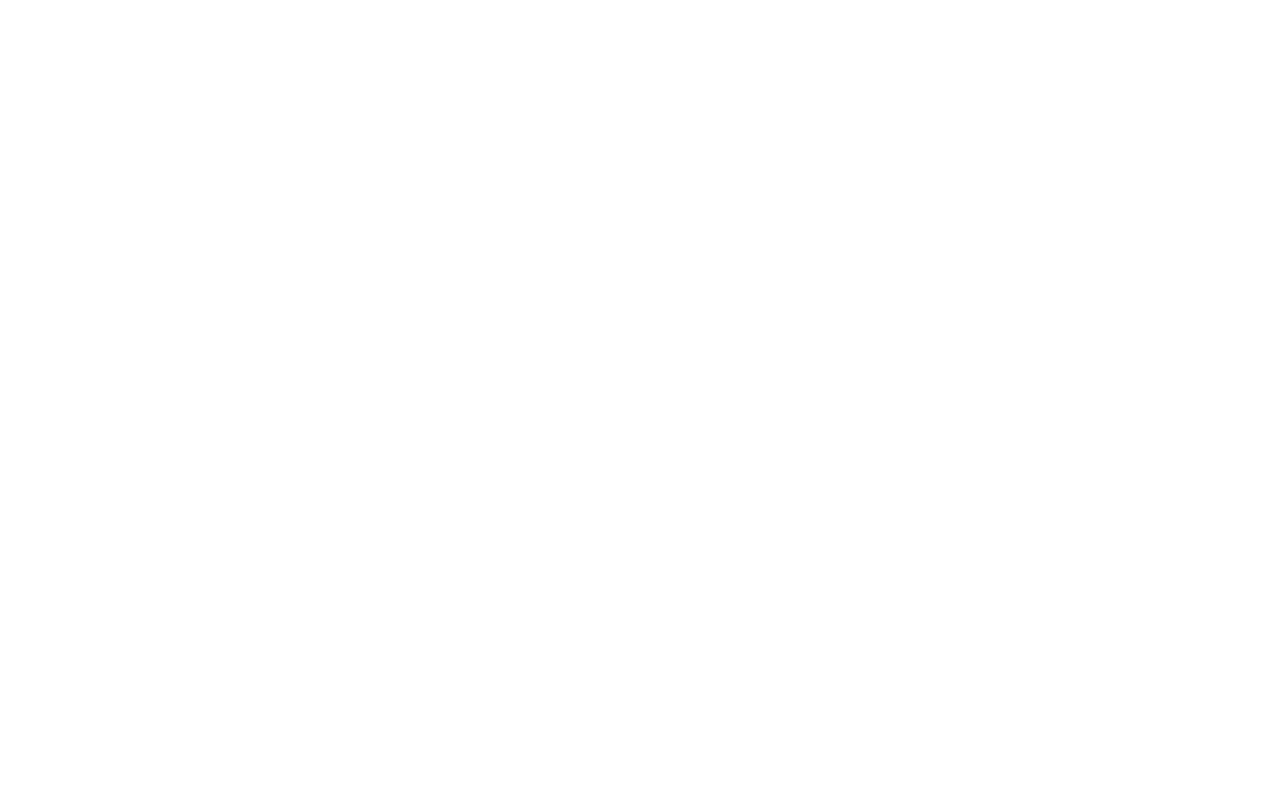
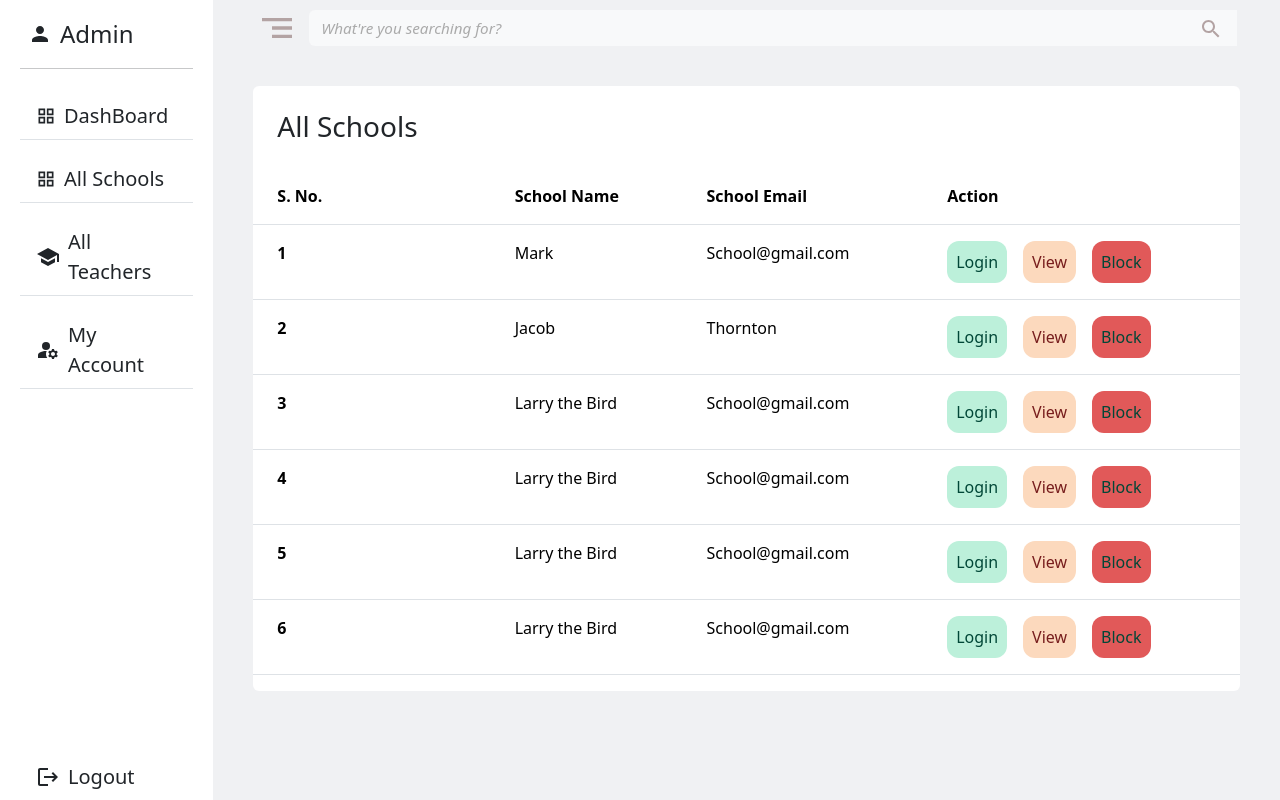
Before and after one commit to Taran-Arora/School_user, a React (Create React App) app: page /allschools in a window 1280 px wide. Before the commit this address had no page. Built offline with nearby package versions, Linux system fonts and the light colour scheme.

Commit message:
all done

```diff
--- a/src/App.js
+++ b/src/App.js
@@ -1,15 +1,20 @@
 import { BrowserRouter, Routes, Route } from 'react-router-dom';
 import Login from './Components/Login';
-import Links from './Components/Links';
 import Register from './Components/Register';
 import Forgot from './Components/Forget';
 import './Style/Style.scss';
 import Dashboard from './Components/Dashboard';
+import Home from './Components/Home';
+import AllTeachers from './Components/AllTeachers';
+import DashLayout from './Components/DashLayout';
+import AllSchools from './Components/AllSchools';
 
 
 
 function App() {
 
+
+  <DashLayout/>
 
   return (
     <>
@@ -17,10 +22,13 @@
         <Routes>
           {/* <Route path="/" /> */}
           <Route path="/login" element={<Login />} />
-          <Route path="/" element={<Links />} />
+          <Route path="/" element={<Dashboard />} />
           <Route path="/register" element={<Register />} />
           <Route path="/forgot" element={<Forgot />} />
-          <Route path="/dashboard" element={<Dashboard />} />
+          <Route element={<DashLayout />}>
+            <Route path="/allschools" element={<AllSchools />} />
+            <Route path="/allteachers" element={<AllTeachers />} />
+          </Route>
         </Routes>
       </BrowserRouter>
     </>
--- /dev/null
+++ b/src/Components/AllSchools.js
@@ -0,0 +1,89 @@
+import React from 'react'
+import Nav from './Nav'
+import { Link } from 'react-router-dom';
+import { Col, Container, Row } from 'react-bootstrap';
+
+const AllSchools = ({Toggle}) => {
+    return (
+        <div className='px-3'>
+            <Nav Toggle={Toggle} />
+            <Container fluid>
+                <div className="table-responsive">
+                    <table className="table">
+                        <thead><h3 className='table-heading'>All Schools</h3></thead>
+                        <tbody>
+                            <tr>
+                                <th scope="col">S. No.</th>
+                                <th scope="col">School Name</th>
+                                <th scope="col">School Email</th>
+                                <th scope="col">Action</th>
+                            </tr>
+                            <tr>
+                                <th scope="row">1</th>
+                                <td>Mark</td>
+                                <td>School@gmail.com</td>
+                                <td className='d-flex gap-3'>
+                                    <Link to="" className='btn-login'>Login</Link>
+                                    <Link to="" className='btn-view'>View</Link>
+                                    <Link to="" className='btn-block'>Block</Link>
+                                </td>
+                            </tr>
+                            <tr>
+                                <th scope="row">2</th>
+                                <td>Jacob</td>
+                                <td>Thornton</td>
+                                <td className='d-flex gap-3'>
+                                    <Link to="" className='btn-login'>Login</Link>
+                                    <Link to="" className='btn-view'>View</Link>
+                                    <Link to="" className='btn-block'>Block</Link>
+                                </td>
+                            </tr>
+                            <tr>
+                                <th scope="row">3</th>
+                                <td>Larry the Bird</td>
+                                <td>School@gmail.com</td>
+                                <td className='d-flex gap-3'>
+                                    <Link to="" className='btn-login'>Login</Link>
+                                    <Link to="" className='btn-view'>View</Link>
+                                    <Link to="" className='btn-block'>Block</Link>
+                                </td>
+                            </tr>
+                            <tr>
+                                <th scope="row">4</th>
+                                <td>Larry the Bird</td>
+                                <td>School@gmail.com</td>
+                                <td className='d-flex gap-3'>
+                                    <Link to="" className='btn-login'>Login</Link>
+                                    <Link to="" className='btn-view'>View</Link>
+                                    <Link to="" className='btn-block'>Block</Link>
+                                </td>
+                            </tr>
+                            <tr>
+                                <th scope="row">5</th>
+                                <td>Larry the Bird</td>
+                                <td>School@gmail.com</td>
+                                <td className='d-flex gap-3'>
+                                    <Link to="" className='btn-login'>Login</Link>
+                                    <Link to="" className='btn-view'>View</Link>
+                                    <Link to="" className='btn-block'>Block</Link>
+                                </td>
+                            </tr>
+                            <tr>
+                                <th scope="row">6</th>
+                                <td>Larry the Bird</td>
+                                <td>School@gmail.com</td>
+                                <td className='d-flex gap-3'>
+                                    <Link to="" className='btn-login'>Login</Link>
+                                    <Link to="" className='btn-view'>View</Link>
+                                    <Link to="" className='btn-block'>Block</Link>
+                                </td>
+                            </tr>
+                        </tbody>
+                    </table>
+                </div>
+            </Container>
+        </div>
+    )
+}
+
+export default AllSchools
--- /dev/null
+++ b/src/Components/DashLayout.js
@@ -0,0 +1,49 @@
+import { Container } from 'react-bootstrap';
+import React, { useState, useEffect } from 'react';
+import Sidebar from './Sidebar';
+import { Outlet } from 'react-router-dom';
+
+export default function DashLayout() {
+    const [toggle, setToggle] = useState(true);
+    const [transitioning, setTransitioning] = useState(false);
+
+    useEffect(() => {
+        if (window.innerWidth < 1200) {
+            setToggle(false);
+        }
+    }, []);
+
+    const Toggle = () => {
+        setTransitioning(true);
+        setToggle(!toggle);
+    };
+
+    useEffect(() => {
+        if (transitioning) {
+            const timeout = setTimeout(() => {
+                setTransitioning(false);
+            }, 200);
+            return () => clearTimeout(timeout);
+        }
+    }, [toggle, transitioning]);
+    return (
+        <>
+
+            <Container fluid className="dash min-vh-100">
+                <div className="row">
+                    <div
+                        className={`col-12 col-md-4 col-lg-3 col-xl-2 bg-white vh-100 position-fixed z-1 ${toggle ? 'sidebar-visible' : 'sidebar-hidden'}`}
+                        style={{ transition: 'transform 0.5s ease', transform: toggle ? 'translateX(0)' : 'translateX(-100%)' }}
+                    >
+                        <Sidebar />
+                    </div>
+                    {toggle && <div className="col-4 col-md-2"></div>}
+                    <div className="col">
+                        <Outlet />
+                    </div>
+                </div>
+            </Container>
+
+        </>
+    )
+}
--- a/src/Components/Dashboard.js
+++ b/src/Components/Dashboard.js
@@ -2,7 +2,7 @@
 import Home from './Home';
 import Sidebar from './Sidebar';
 import { Container } from 'react-bootstrap';
-import AllTeachers from './AllTeachers';
+
 
 const Dashboard = () => {
     const [toggle, setToggle] = useState(true);
@@ -38,12 +38,12 @@
                     <Sidebar />
                 </div>
                 {toggle && <div className="col-4 col-md-2"></div>}
+                <div className="col">
+                    <Home Toggle={Toggle} />
+                </div>
                 {/* <div className="col">
-                    <Home Toggle={Toggle} />
-                </div> */}
-                <div className="col">
                     <AllTeachers Toggle={Toggle} />
-                </div>
+                </div>  */}
             </div>
         </Container>
     );
--- a/src/Components/Sidebar.js
+++ b/src/Components/Sidebar.js
@@ -19,9 +19,13 @@
             <GridViewIcon className='fs-5 me-2'></GridViewIcon>
             <span className='fs-5'>DashBoard</span>
         </Link>
-        <Link to="/" className="list-group-item py-2 d-flex align-items-center my-2">
+        <Link to="/allschools" className="list-group-item py-2 d-flex align-items-center my-2">
+            <GridViewIcon className='fs-5 me-2'></GridViewIcon>
+            <span className='fs-5'>All Schools</span>
+        </Link>
+        <Link to="/allteachers" className="list-group-item py-2 d-flex align-items-center my-2">
             <SchoolIcon className='fs-4 me-2'></SchoolIcon>
-            <span className='fs-5'>All Schools</span>
+            <span className='fs-5'>All Teachers</span>
         </Link>
         <Link to="/" className="list-group-item py-2 d-flex align-items-center my-2">
             <ManageAccountsIcon className='fs-4 me-2'></ManageAccountsIcon>
```
